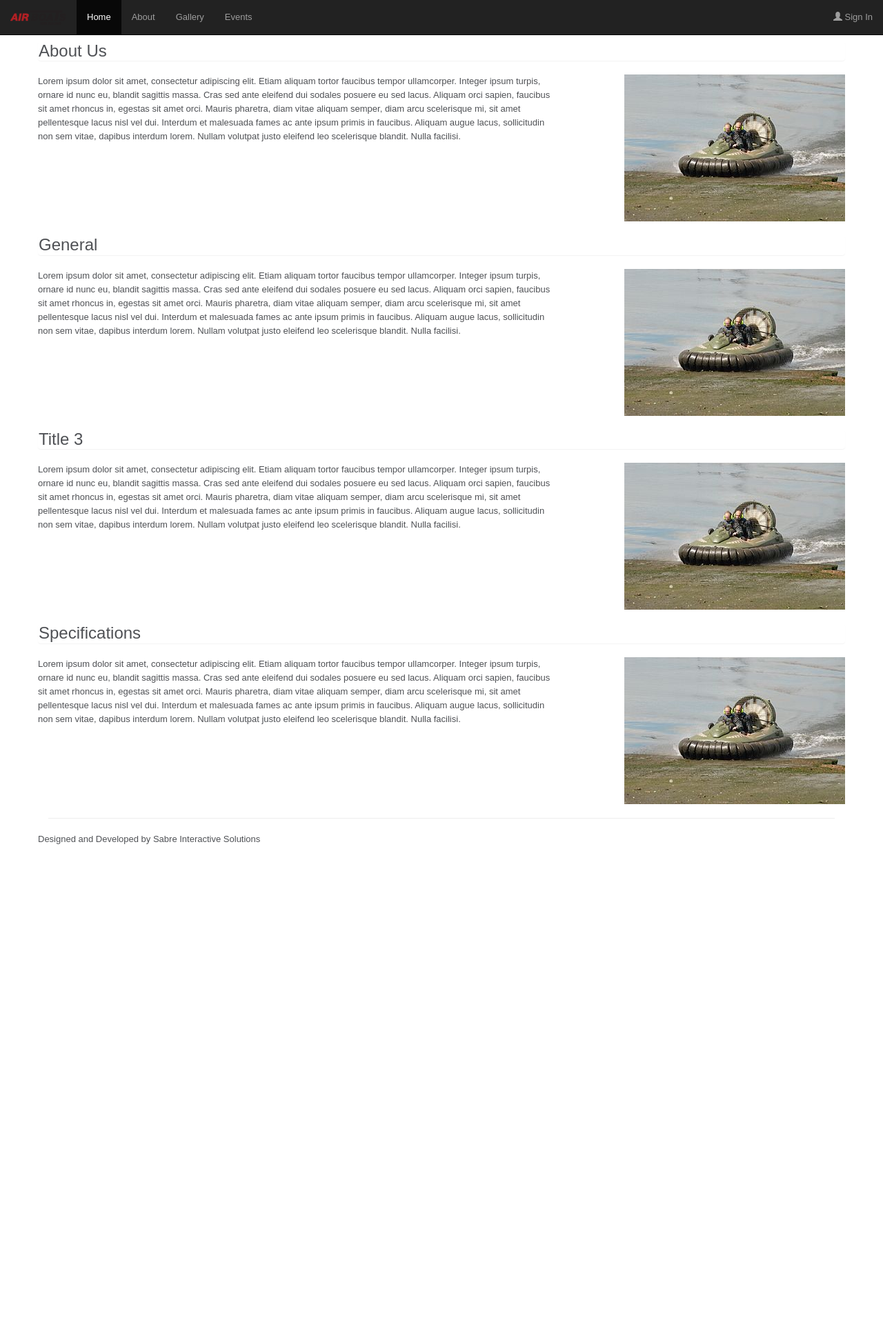
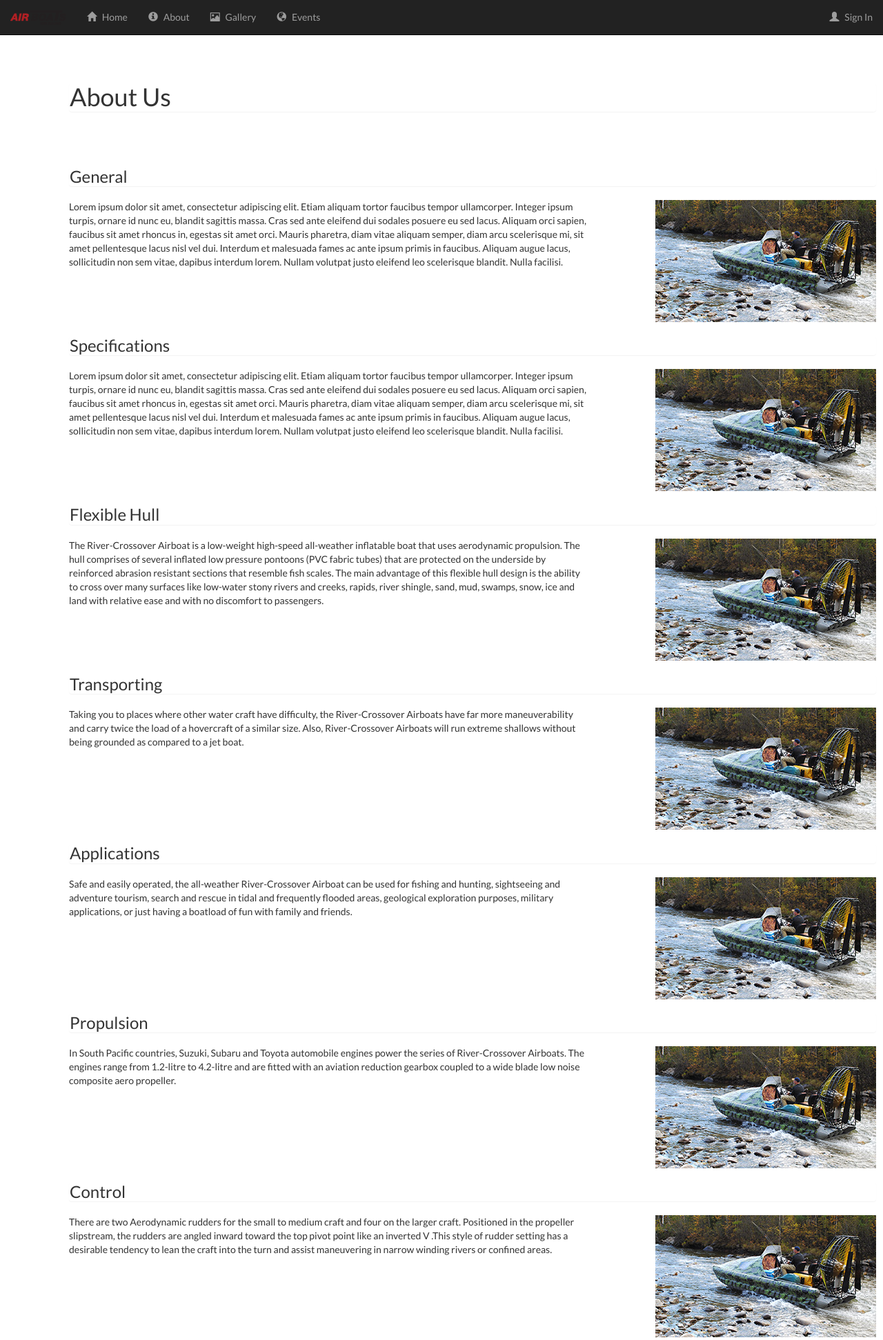
Before and after one commit to Kris-King/AirboatsNZ, a CodeIgniter app: page /index.php/site/about in a window 1280 px wide. Shown: the top 1943 px of the page at 69% size. Before the commit the page ends 1224 px from the top, so only its background shows below. Run offline with CodeIgniter, Linux system fonts and the light colour scheme.

Commit message:
Merge origin/master
Conflicts:
	nbproject/private/private.xml

```diff
--- a/application/views/pages/about.php
+++ b/application/views/pages/about.php
@@ -1,7 +1,9 @@
+<h1 class="panel">About Us</h1>
+<br><br>
 <section class="floatL">
     <div>
-        <h3 class="panel">About Us</h3>
-        <img src="<?php echo base_url(); ?>assets/themes/default/images/airboat2.jpg" class="floatR col-md-offset-1" alt="About Us - Airboat image 1"/>
+        <h3 class="panel">General</h3>
+        <img src="<?php echo base_url(); ?>assets/themes/default/images/airboat_img2.jpg" class="floatR col-md-offset-1" alt="About Us - Airboat image 1"/>
         <p>
             Lorem ipsum dolor sit amet, consectetur adipiscing elit.
             Etiam aliquam tortor faucibus tempor ullamcorper.
@@ -20,8 +22,8 @@
 
 <section class="floatL">
     <div>
-        <h3 class="panel">General</h3>
-        <img src="<?php echo base_url(); ?>assets/themes/default/images/airboat2.jpg" class="floatR col-md-offset-1" alt="About Us - Airboat image 2"/>
+        <h3 class="panel">Specifications</h3>
+        <img src="<?php echo base_url(); ?>assets/themes/default/images/airboat_img2.jpg" class="floatR col-md-offset-1" alt="About Us - Airboat image 1"/>
         <p>
             Lorem ipsum dolor sit amet, consectetur adipiscing elit.
             Etiam aliquam tortor faucibus tempor ullamcorper.
@@ -35,26 +37,19 @@
             Nullam volutpat justo eleifend leo scelerisque blandit.
             Nulla facilisi.
         </p>
-
     </div>
 </section>
 
 <section class="floatL">
     <div>
-        <h3 class="panel">Title 3</h3>
-        <img src="<?php echo base_url(); ?>assets/themes/default/images/airboat2.jpg" class="floatR col-md-offset-1" alt="About Us - Airboat image 3"/>
+        <h3 class="panel">Flexible Hull</h3>
+        <img src="<?php echo base_url(); ?>assets/themes/default/images/airboat_img2.jpg" class="floatR col-md-offset-1" alt="About Us - Airboat image 1"/>
         <p>
-            Lorem ipsum dolor sit amet, consectetur adipiscing elit.
-            Etiam aliquam tortor faucibus tempor ullamcorper.
-            Integer ipsum turpis, ornare id nunc eu, blandit sagittis massa.
-            Cras sed ante eleifend dui sodales posuere eu sed lacus.
-            Aliquam orci sapien, faucibus sit amet rhoncus in, egestas sit amet orci.
-            Mauris pharetra, diam vitae aliquam semper,
-            diam arcu scelerisque mi, sit amet pellentesque lacus nisl vel dui.
-            Interdum et malesuada fames ac ante ipsum primis in faucibus.
-            Aliquam augue lacus, sollicitudin non sem vitae, dapibus interdum lorem.
-            Nullam volutpat justo eleifend leo scelerisque blandit.
-            Nulla facilisi.
+            The River-Crossover Airboat is a low-weight high-speed all-weather inflatable boat that uses aerodynamic propulsion.
+            The hull comprises of several inflated low pressure pontoons (PVC fabric tubes) that are protected on the underside
+            by reinforced abrasion resistant sections that resemble fish scales. The main advantage of this flexible hull design
+            is the ability to cross over many surfaces like low-water stony rivers and creeks, rapids, river shingle, sand, mud,
+            swamps, snow, ice and land with relative ease and with no discomfort to passengers.
         </p>
 
     </div>
@@ -62,21 +57,78 @@
 
 <section class="floatL">
     <div>
-        <h3 class="panel">Specifications</h3>
-        <img src="<?php echo base_url(); ?>assets/themes/default/images/airboat2.jpg" class="floatR col-md-offset-1" alt="About Us - Airboat image 4"/>
+        <h3 class="panel">Transporting</h3>
+        <img src="<?php echo base_url(); ?>assets/themes/default/images/airboat_img2.jpg" class="floatR col-md-offset-1" alt="About Us - Airboat image 1"/>
         <p>
-            Lorem ipsum dolor sit amet, consectetur adipiscing elit.
-            Etiam aliquam tortor faucibus tempor ullamcorper.
-            Integer ipsum turpis, ornare id nunc eu, blandit sagittis massa.
-            Cras sed ante eleifend dui sodales posuere eu sed lacus.
-            Aliquam orci sapien, faucibus sit amet rhoncus in, egestas sit amet orci.
-            Mauris pharetra, diam vitae aliquam semper,
-            diam arcu scelerisque mi, sit amet pellentesque lacus nisl vel dui.
-            Interdum et malesuada fames ac ante ipsum primis in faucibus.
-            Aliquam augue lacus, sollicitudin non sem vitae, dapibus interdum lorem.
-            Nullam volutpat justo eleifend leo scelerisque blandit.
-            Nulla facilisi.
+           Taking you to places where other water craft have difficulty, the River-Crossover Airboats have far more maneuverability and
+           carry twice the load of a hovercraft of a similar size. Also, River-Crossover Airboats will run extreme shallows
+           without being grounded as compared to a jet boat.
         </p>
 
     </div>
 </section>
+
+<section class="floatL">
+    <div>
+        <h3 class="panel">Applications</h3>
+        <img src="<?php echo base_url(); ?>assets/themes/default/images/airboat_img2.jpg" class="floatR col-md-offset-1" alt="About Us - Airboat image 1"/>
+        <p>
+            Safe and easily operated, the all-weather River-Crossover Airboat can be used for fishing and hunting,
+            sightseeing and adventure tourism, search and rescue in tidal and frequently flooded areas, geological
+            exploration purposes, military applications, or just having a boatload of fun with family and friends.
+        </p>
+
+    </div>
+</section>
+
+<section class="floatL">
+    <div>
+        <h3 class="panel">Propulsion</h3>
+        <img src="<?php echo base_url(); ?>assets/themes/default/images/airboat_img2.jpg" class="floatR col-md-offset-1" alt="About Us - Airboat image 1"/>
+        <p>
+          In South Pacific countries, Suzuki, Subaru and Toyota automobile engines power the series of River-Crossover Airboats.
+          The engines range from 1.2-litre to 4.2-litre and are fitted with an aviation reduction gearbox coupled to a wide blade
+          low noise composite aero propeller.
+        </p>
+
+    </div>
+</section>
+
+<section class="floatL">
+    <div>
+        <h3 class="panel">Control</h3>
+        <img src="<?php echo base_url(); ?>assets/themes/default/images/airboat_img2.jpg" class="floatR col-md-offset-1" alt="About Us - Airboat image 1"/>
+        <p>
+           There are two Aerodynamic rudders for the small to medium craft and four on the larger craft. Positioned in the propeller slipstream,
+           the rudders are angled inward toward the top pivot point like an inverted V .This style of rudder setting has a desirable
+           tendency to lean the craft into the turn and assist maneuvering in narrow winding rivers or confined areas.
+        </p>
+
+    </div>
+</section>
+
+<section class="floatL">
+    <div>
+        <h3 class="panel">Load Capacity and Speed</h3>
+        <img src="<?php echo base_url(); ?>assets/themes/default/images/airboat_img2.jpg" class="floatR col-md-offset-1" alt="About Us - Airboat image 1"/>
+        <p>
+            Currently there are six River-Crossover Airboats to choose  from, ranging from a 4-seat 500kg loading capacity, to a 10-seat 1200kg
+            loading capacity, or a combination of seating and cargo.  Also, variants of seating placement and style are available within the range.
+            Speeds attainable on water will depend on the loading of the Airboat, although in general, 70km/h for the smaller Airboats and up to
+            110km/h for the larger more powerful Airboats.
+        </p>
+
+    </div>
+</section>
+
+<section class="floatL">
+    <div>
+        <h3 class="panel">You drive...</h3>
+        <img src="<?php echo base_url(); ?>assets/themes/default/images/airboat_img2.jpg" class="floatR col-md-offset-1" alt="About Us - Airboat image 1"/>
+        <p>
+            Easy to drive, our River-Crossover Airboats will take you to places that were previously unreachable with other craft.
+            We are sure, that once you try our Airboats, you'll have a smile on your face as wide as the Pacific Ocean....
+        </p>
+
+    </div>
+</section>
--- a/application/views/pages/sign_up.php
+++ b/application/views/pages/sign_up.php
@@ -33,7 +33,7 @@
                         <input type="password" class="form-control" id="confirm_password">
                     </div>
                     <br>
-                    <button type="submit" class="btn btn-primary">Submit <span class="glyphicon glyphicon-save"></span></button>
+                    <button type="submit" class="btn btn-primary">Submit <span class="glyphicon glyphicon-"></span></button>
                     <button type="submit" class="btn btn-default">Cancel</button>
                 </form>
             </div>
--- a/application/views/themes/default.php
+++ b/application/views/themes/default.php
@@ -39,6 +39,7 @@
         <link href="<?php echo base_url(); ?>assets/themes/default/css/bootstrap.css" rel="stylesheet">
         <link href="<?php echo base_url(); ?>assets/themes/default/css/general.css" rel="stylesheet">
         <link href="<?php echo base_url(); ?>assets/themes/default/css/custom.css" rel="stylesheet">
+        <link href='http://fonts.googleapis.com/css?family=Lato' rel='stylesheet' type='text/css'>
 
 
         <script src="<?php echo base_url(); ?>assets/themes/default/js/bootstrap.min.js"></script>
@@ -54,52 +55,20 @@
         <link rel="image_src" href="<?php echo base_url(); ?>assets/themes/default/images/facebook-thumb.png" />
         <style type="text/css">
 
-            ::selection{ background-color: #E13300; color: white; }
-            ::moz-selection{ background-color: #E13300; color: white; }
-            ::webkit-selection{ background-color: #E13300; color: white; }
 
             body {
-                background-color: #fff;
-                margin: 40px;
-                font: 13px/20px normal Helvetica, Arial, sans-serif;
-                color: #4F5155;
+                margin: 100px;
+                font-family: 'Lato', sans-serif;
             }
 
-            a {
-                color: #003399;
-                background-color: transparent;
-                font-weight: normal;
-            }
 
-            h1 {
-                color: #444;
-                background-color: transparent;
-                border-bottom: 1px solid #D0D0D0;
-                font-size: 19px;
-                font-weight: normal;
-                margin: 0 0 14px 0;
-                padding: 14px 15px 10px 15px;
-            }
-
-            code {
-                font-family: Consolas, Monaco, Courier New, Courier, monospace;
-                font-size: 12px;
-                background-color: #f9f9f9;
-                border: 1px solid #D0D0D0;
-                color: #002166;
-                display: block;
-                margin: 14px 0 14px 0;
-                padding: 12px 10px 12px 10px;
-            }
 
             #body{
                 margin: 0 15px 0 15px;
             }
-
-
-
-
-
+            span {
+                margin-right: 5px;
+            }
         </style>
 
     </head>
@@ -114,14 +83,14 @@
                         <span class="icon-bar"></span>
                         <span class="icon-bar"></span>
                     </button>
-                    <a class="navbar-brand" href="#"><img src="<?php echo base_url(); ?>assets/themes/default/images/site_logo.png" style="float:left;z-index:5" alt="logo"/></a>
+                    <a class="navbar-brand" href="<?php echo site_url(); ?>"><img src="<?php echo base_url(); ?>assets/themes/default/images/site_logo.png" style="float:left;z-index:5;" alt="logo"/></a>
                 </div>
                 <div class="collapse navbar-collapse" id="myNavbar">
                     <ul class="nav navbar-nav">
-                        <li class="active"><a href="<?php echo site_url(); ?>">Home</a></li>
-                        <li><a href="<?php echo site_url('site/about'); ?>">About</a></li>
-                        <li><a href="<?php echo site_url('site/gallery'); ?>">Gallery</a></li>
-                        <li><a href="<?php echo site_url('site/events'); ?>">Events</a></li>
+                        <li><a href="<?php echo site_url(); ?>"><span class="glyphicon glyphicon-home"></span> Home</a></li>
+                        <li><a href="<?php echo site_url('site/about'); ?>"><span class="glyphicon glyphicon-info-sign"></span> About</a></li>
+                        <li><a href="<?php echo site_url('site/gallery'); ?>"><span class="glyphicon glyphicon-picture"></span> Gallery</a></li>
+                        <li><a href="<?php echo site_url('site/events'); ?>"><span class="glyphicon glyphicon-globe"></span> Events</a></li>
                     </ul>
                     <ul class="nav navbar-nav navbar-right">
                         <li><a href="#" data-toggle="modal" data-target="#signInModal"><span class="glyphicon glyphicon-user"></span> Sign In</a></li>
--- a/assets/themes/default/css/custom.css
+++ b/assets/themes/default/css/custom.css
@@ -36,5 +36,3 @@
 	padding: 5px;
 	text-align: left;
 }
-
-.vertical-spacing { margin-top:100px; }
```
Also changed, not shown: application/views/pages/events.php (+36 -18 lines), application/views/pages/gallery.php (+23 -28 lines), application/views/pages/home.php (+18 -16 lines), assets/themes/default/images/airboat.jpg (deleted), assets/themes/default/images/airboat1.jpg (deleted), assets/themes/default/images/airboat3.jpg (deleted), assets/themes/default/images/airboat_img1.jpg (added), assets/themes/default/images/airboat_img2.jpg (added), assets/themes/default/images/user_gallery.jpg (added).
